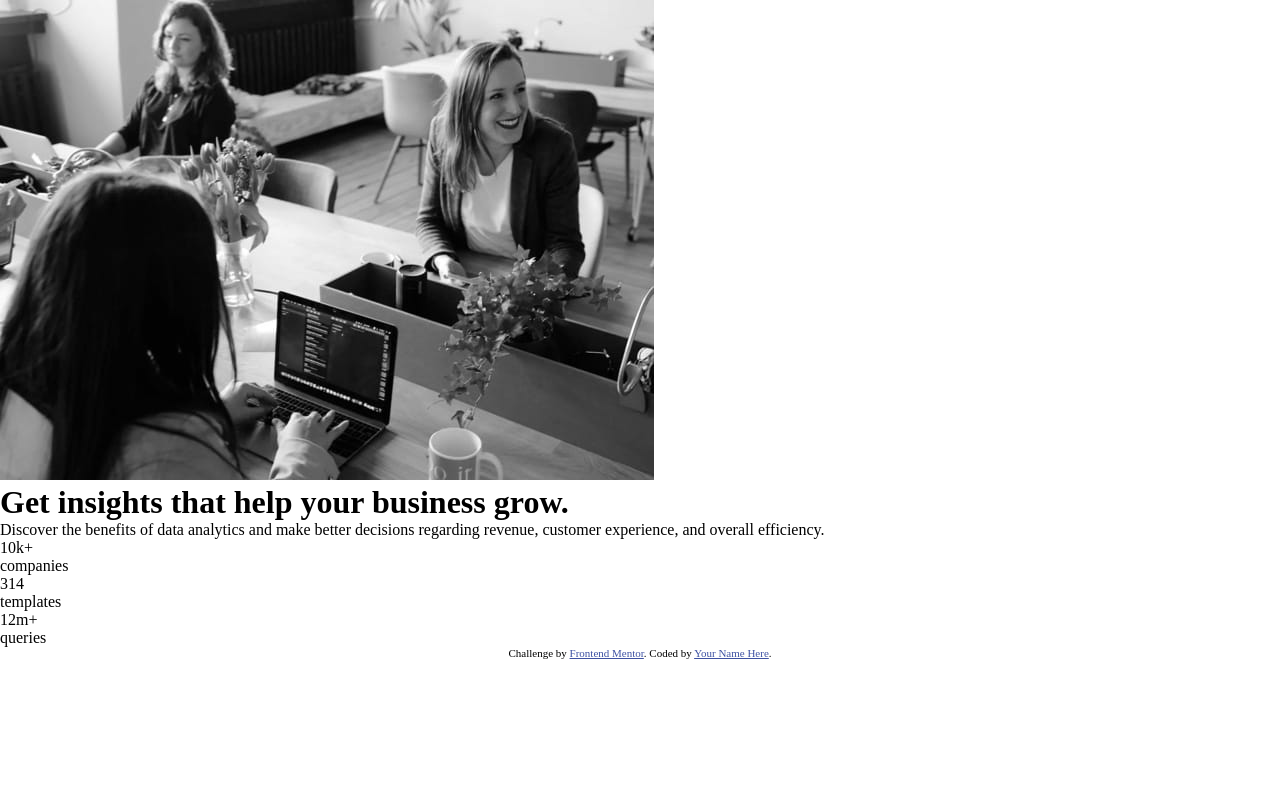
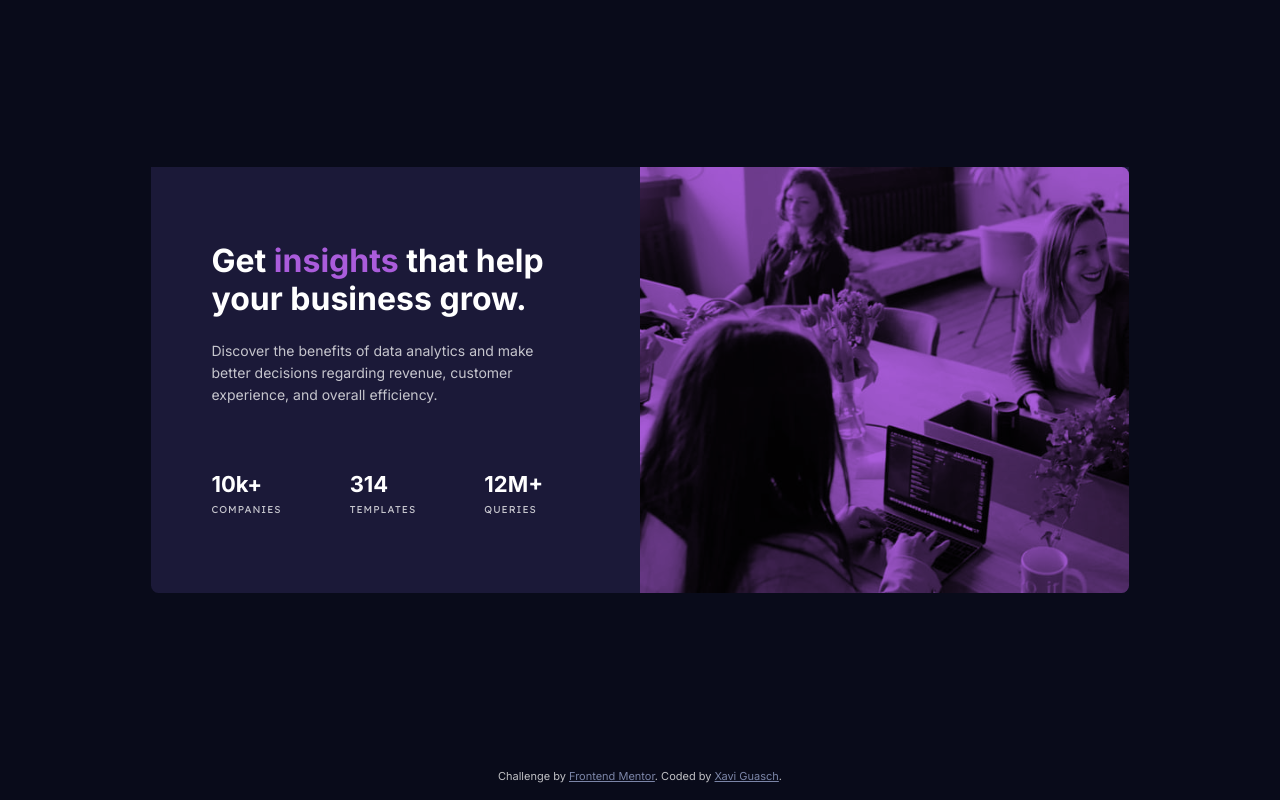
Before and after one commit to xaviguasch/stats-preview-card-component-frontendmentor-challenge-prac, a plain HTML site: page index.html in a window 1280 px wide. Drawn offline with Linux system fonts and the light colour scheme.

Commit message:
added mobile view and desktop view css

```diff
--- a/index.html
+++ b/index.html
@@ -16,13 +16,10 @@
   <body>
     <div class="container">
       <div class="card">
-        <div class="side-image">
-          <img src="./images/image-header-mobile.jpg" alt="" />
-        </div>
-        <div class="side-copy">
+        <header class="header-area"></header>
+        <div class="copy-area">
           <h1 class="copy-title">
-            Get <span class="highlighted-text">insights</span> that help your business
-            grow.
+            Get <span class="accent-text">insights</span> that help your business grow.
           </h1>
           <p class="copy-text">
             Discover the benefits of data analytics and make better decisions regarding
@@ -40,7 +37,7 @@
                 <p class="stat-name">templates</p>
               </li>
               <li class="single-stat">
-                <p class="stat-number">12m+</p>
+                <p class="stat-number">12M+</p>
                 <p class="stat-name">queries</p>
               </li>
             </ul>
@@ -54,7 +51,7 @@
         Challenge by
         <a href="https://www.frontendmentor.io?ref=challenge" target="_blank"
           >Frontend Mentor</a
-        >. Coded by <a href="#">Your Name Here</a>.
+        >. Coded by <a href="#">Xavi Guasch</a>.
       </div>
     </footer>
   </body>
--- a/style.css
+++ b/style.css
@@ -1,4 +1,4 @@
-/* @import url('https://fonts.googleapis.com/css2?family=Big+Shoulders+Display:wght@700&family=Lexend+Deca&display=swap'); */
+@import url('https://fonts.googleapis.com/css2?family=Inter:wght@400;700&family=Lexend+Deca&display=swap');
 
 *,
 *::before,
@@ -11,12 +11,13 @@
 /* Custom properties */
 
 :root {
-  /* --ff-lexend: 'Lexend Deca', sans-serif;
-  --ff-shoulders: 'Big Shoulders Display', cursive;
+  --ff-main: 'Inter', sans-serif;
+  --ff-secondary: 'Lexend Deca', sans-serif;
 
   --fw-regular: 400;
   --fw-bold: 700;
 
+  --fs-08: 0.5em;
   --fs-10: 0.625rem;
   --fs-12: 0.75rem;
   --fs-14: 0.875rem;
@@ -26,27 +27,30 @@
   --fs-20: 1.25rem;
   --fs-22: 1.375rem;
   --fs-24: 1.5rem;
+  --fs-26: 1.625rem;
   --fs-28: 1.75rem;
   --fs-32: 2rem;
   --fs-36: 2.25rem;
   --fs-40: 2.5rem;
   --fs-64: 4rem;
 
-  --clr-bright-orange: hsl(31, 77%, 52%);
-  --clr-dark-cyan: hsl(184, 100%, 22%);
-  --clr-very-dark-cyan: hsl(179, 100%, 13%);
-  --clr-transparent-white: hsla(0, 0%, 100%, 0.75);
-  --clr-very-light-gray: hsl(0, 0%, 95%); */
+  --clr-very-dark-blue: hsl(233, 47%, 7%);
+  --clr-dark-desaturated-blue: hsl(244, 38%, 16%);
+  --clr-soft-violet: hsl(277, 64%, 61%);
+
+  --clr-white: hsl(0, 0%, 100%);
+  --clr-slightly-transparent-white: hsla(0, 0%, 100%, 0.75);
+  --clr-slightly-transparent-white-alt: hsla(0, 0%, 100%, 0.6);
 }
 
 body {
-  /* background-color: var(--clr-very-light-gray);
-  color: var(--clr-transparent-white);
-  font-family: var(--ff-lexend);
+  background-color: var(--clr-very-dark-blue);
+  color: var(--clr-slightly-transparent-white);
+  font-family: var(--ff-main);
   font-size: var(--fs-15);
   font-weight: var(--fw-regular);
   line-height: 1.6;
-  text-align: left; */
+  text-align: center;
 }
 
 img {
@@ -54,22 +58,110 @@ img {
 }
 
 /* Typography */
+.copy-title {
+  color: var(--clr-white);
+  font-size: var(--fs-26);
+  line-height: 1.2;
+  font-weight: var(--fw-bold);
+}
+
+.accent-text {
+  color: var(--clr-soft-violet);
+}
+
+.copy-text {
+}
+
+.stat-number {
+  color: var(--clr-white);
+  font-size: var(--fs-22);
+  font-weight: var(--fw-bold);
+}
+
+.stat-name {
+  font-weight: var(--fw-regular);
+  text-transform: uppercase;
+  letter-spacing: 1px;
+  font-size: var(--fs-10);
+}
+
+.attribution {
+  font-size: var(--fs-12);
+}
 
 /* Utility styles */
 
+html,
+body {
+  /* height: 100%; */
+}
+
 .container {
-  /* display: flex;
+  /* flex properties */
+  display: flex;
   flex-direction: column;
   justify-content: center;
   align-items: center;
 
-  margin: 5em 1.5em; */
+  margin: 0 auto;
 }
 
 /* SECTIONS */
+.card {
+  margin: 3em 2em;
+  min-width: 275px;
+  max-width: 450px;
+  background-color: var(--clr-dark-desaturated-blue);
+  border-radius: 0 0 0.5em 0.5em;
+}
+
+.header-area {
+  background: url('./images/image-header-mobile.jpg') 0 0 no-repeat;
+  background-size: cover;
+  background-blend-mode: multiply;
+  background-color: var(--clr-soft-violet);
+
+  border-radius: 0.5em 0.5em 0 0;
+
+  min-height: 230px;
+  width: 100%;
+}
+
+.copy-area {
+  padding: 2.25em 2em;
+}
+
+.copy-title {
+  margin: 0 auto;
+}
+
+.copy-text {
+  margin-top: 1em;
+}
+
+.copy-stats {
+  margin-top: 2.5em;
+}
+
+.copy-stats > ul {
+  display: flex;
+  flex-direction: column;
+  justify-content: center;
+  align-items: center;
+
+  list-style-type: none;
+}
+
+.single-stat + .single-stat {
+  margin-top: 1.75em;
+}
+
+.stat-name {
+}
 
 /* Footer */
 .footer {
+  padding: 0.5em 0;
 }
 
 .attribution {
@@ -77,5 +169,92 @@ img {
   text-align: center;
 }
 .attribution a {
-  color: hsl(228, 45%, 44%);
+  color: hsl(227, 20%, 57%);
 }
+
+@media (min-width: 900px) and (min-height: 700px) {
+  html,
+  body {
+    height: 100%;
+  }
+
+  .container {
+    height: 95%;
+  }
+
+  .container {
+    padding: 0 3em;
+  }
+  .card {
+    display: flex;
+    flex-direction: row;
+    justify-content: center;
+    align-items: center;
+
+    max-width: unset;
+    margin: 0 auto;
+  }
+
+  .header-area,
+  .copy-area {
+    flex: 1 1 50%;
+  }
+
+  .header-area {
+    min-height: unset;
+
+    height: 100%;
+
+    order: 1;
+
+    border-radius: 0 0.5em 0.5em 0;
+  }
+
+  .copy-area {
+    padding: 5em 4em;
+
+    text-align: left;
+
+    border-radius: 0.5em 0 0 0.5em;
+  }
+
+  .copy-title {
+    font-size: var(--fs-32);
+  }
+
+  .copy-text {
+    font-size: var(--fs-14);
+    width: 90%;
+    margin-top: 1.5em;
+  }
+
+  .copy-stats {
+    margin-top: 4em;
+  }
+
+  .copy-stats > ul {
+    flex-direction: row;
+    justify-content: space-between;
+    width: 90%;
+  }
+
+  .single-stat + .single-stat {
+    margin-top: unset;
+  }
+
+  .stat-name {
+    font-family: var(--ff-secondary);
+  }
+}
+
+/* centers the page on tablets */
+@media (min-height: 800px) and (min-width: 700px) {
+  html,
+  body {
+    height: 100%;
+  }
+
+  .container {
+    height: 95%;
+  }
+}
```
